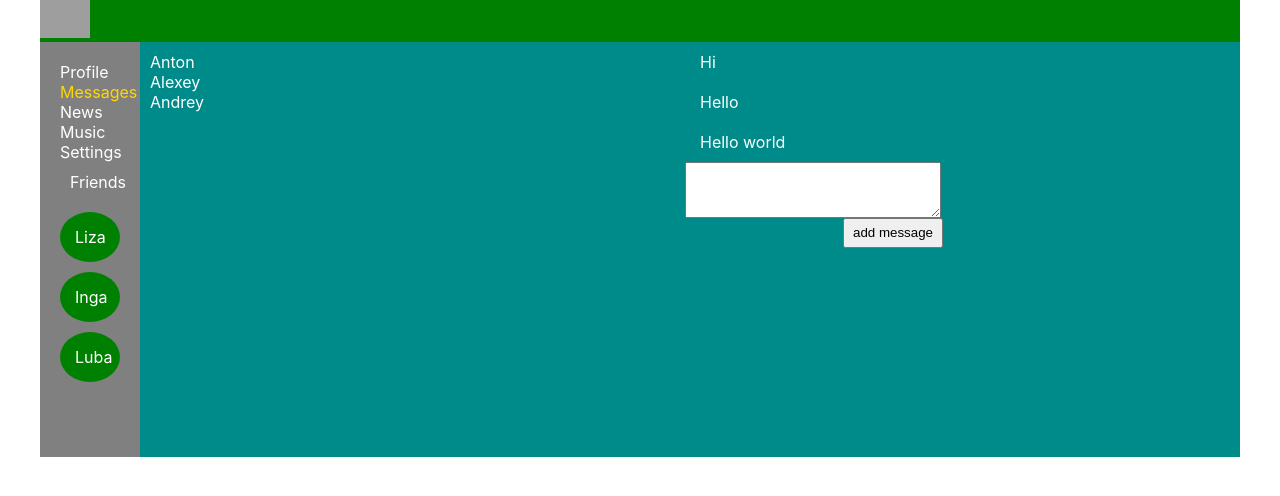
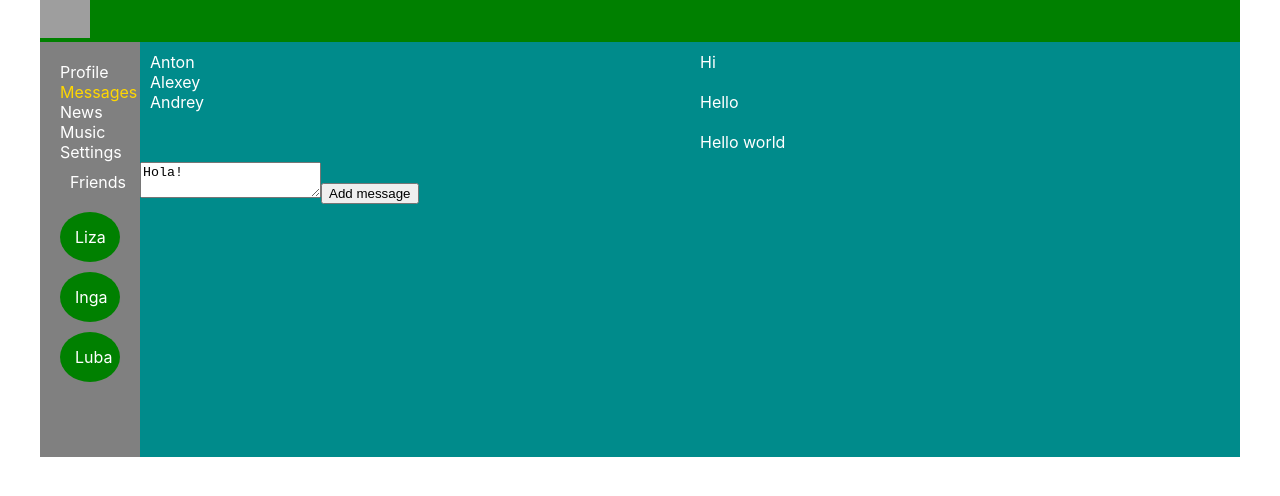
Before and after one commit to epiphysiscerebri/simple_social_network, a React (Create React App) app: page /dialogs in a window 1280 px wide. Shown: the top 496 px of the page. Built offline with nearby package versions, Linux system fonts and the light colour scheme; grey boxes are pictures that could not be loaded.

Commit message:
added function updateNewMessageText and added function addMessage

```diff
--- a/src/App.js
+++ b/src/App.js
@@ -17,8 +17,8 @@ const App = (props) => {
         <Navbar state= {props.state.navbarComponent} />
         <div className="app-wrapper-content">
           <Routes>
-            <Route path="/dialogs/*" element={<Dialogs state= {props.state.dialogsComponent} />} />
-            <Route path="/profile/*" element={<Profile state= {props.state.profileComponent} addMessage= {props.addMessage}/>} />
+            <Route path="/dialogs/*" element={<Dialogs state= {props.state.dialogsComponent} addMessage= {props.addMessage} updateNewMessageText= {props.updateNewMessageText}/>} />
+            <Route path="/profile/*" element={<Profile state= {props.state.profileComponent} addPost= {props.addPost} updateNewPostText= {props.updateNewPostText}/>} />
             <Route path="/news/*" element={<News />} />
             <Route path="/music/*" element={<Music />} />
             <Route path="/settings/*" element={<Sett />} />
@@ -30,3 +30,5 @@ const App = (props) => {
 };
 
 export default App;
+
+// addMessage={props.addMessage} updateNewMessageText={props.updateNewMessageText} newMessageText={props.newMessageText}
--- a/src/components/Dialogs/Dialogs.jsx
+++ b/src/components/Dialogs/Dialogs.jsx
@@ -1,46 +1,44 @@
 import classes from "./Dialogs.module.css";
-import { NavLink } from "react-router-dom";
 import DialogItem from "./DialogItem/DialogItem";
 import Message from "./Message/Message";
 import React from "react";
 
-
-
 const Dialogs = (props) => {
-
+  let newMessageElement = React.createRef();
 
   let dialogsElements = props.state.dialogs.map((dialog) => (
     <DialogItem name={dialog.name} id={dialog.id} />
   ));
 
-
   let messagesElements = props.state.messages.map((message) => (
     <Message message={message.message} />
   ));
 
-  let newMessageElement = React.createRef();
+  let addMessage = () => {
+    props.addMessage();
+  };
 
-  let addMessage = () => {
-    alert(newMessageElement.current.value);
-  }
-
-
+  let onMessageChange = () => {
+    let text = newMessageElement.current.value;
+    props.updateNewMessageText(text);
+  };
 
   return (
     <div>
-         <div className={classes.dialogs}>
-      <div className={classes.dialogsItem}>
-        {dialogsElements}
+      <div className={classes.dialogs}>
+        <div className={classes.dialogsItem}>{dialogsElements}</div>
+        <div className={classes.messages}>{messagesElements}</div>
       </div>
-      <div className={classes.messages}>
-        {messagesElements}
-      </div>
-
+      <textarea
+        className={classes.textArea}
+        ref={newMessageElement}
+        onChange={onMessageChange}
+        value={props.state.newMessageText}
+      />
+      <button className={classes.button} onClick={addMessage}>
+        Add message
+      </button>
     </div>
-    <textarea className={classes.textArea} ref={newMessageElement}></textarea>
-    <button className={classes.button} onClick={addMessage}>add message</button>
-    </div>
-
   );
 };
 
--- a/src/components/Dialogs/Dialogs.module.css
+++ b/src/components/Dialogs/Dialogs.module.css
@@ -19,7 +19,7 @@
     color: white;
     grid-area: messages;
 }
-
+/*
 .textArea {
     display: block;
     width: 250px;
@@ -32,4 +32,4 @@
     width: 100px;
     height: 30px;
     margin-left: 703px;
-}
+} */
--- a/src/components/Profile/MyPosts/MyPosts.jsx
+++ b/src/components/Profile/MyPosts/MyPosts.jsx
@@ -10,9 +10,13 @@ const MyPosts = (props) => {
   let postsElements = props.posts.map( post => <Post message={post.message} like={post.like} />)
 
   let addPost = () => {
+    props.addPost();
+  }
+
+  let onPostChange = () => {
     let text = newPostElement.current.value;
-    props.addMessage(text);
-    newPostElement.current.value = '';
+    props.updateNewPostText(text);
+
   }
 
   return (
@@ -20,7 +24,7 @@ const MyPosts = (props) => {
       <h3>My posts</h3>
       <div>
         <div>
-          <textarea ref={newPostElement}></textarea>
+          <textarea onChange={onPostChange} ref={newPostElement} value={props.newPostText}></textarea>
         </div>
         <div>
           <button onClick={addPost}>Add post</button>
--- a/src/components/Profile/Profile.jsx
+++ b/src/components/Profile/Profile.jsx
@@ -6,7 +6,7 @@ const Profile = (props) => {
     return (
         <div>
         <ProfileInfo />
-        <MyPosts posts= {props.state.posts} addMessage= {props.addMessage} />
+        <MyPosts posts= {props.state.posts} addPost= {props.addPost} newPostText= {props.state.newPostText} updateNewPostText= {props.updateNewPostText} />
       </div>
     );
 }
--- a/src/render.js
+++ b/src/render.js
@@ -3,17 +3,19 @@ import ReactDOM from "react-dom";
 import "./index.css";
 import App from "./App";
 import reportWebVitals from "./reportWebVitals";
-import { addMessage } from "./state";
+import { addPost, updateNewPostText, addMessage, updateNewMessageText } from "./state";
+
 
 export let rerenderEntiredTree = (state) => {
   ReactDOM.render(
     <React.StrictMode>
-      <App state={state} addMessage={addMessage} />
+      <App state={state} addPost={addPost} updateNewPostText={updateNewPostText} addMessage={addMessage} updateNewMessageText={updateNewMessageText} />
     </React.StrictMode>,
     document.getElementById("root")
   );
 };
 
+
 // If you want to start measuring performance in your app, pass a function
 // to log results (for example: reportWebVitals(console.log))
 // or send to an analytics endpoint. Learn more: https://bit.ly/CRA-vitals
--- a/src/state.js
+++ b/src/state.js
@@ -7,6 +7,7 @@ let state = {
       { id: 2, message: "Hello" },
       { id: 3, message: "Hello world" },
     ],
+    newMessageText: 'Hola!',
     dialogs: [
       { id: 1, name: "Anton" },
       { id: 2, name: "Alexey" },
@@ -24,15 +25,33 @@ let state = {
       { id: 1, message: "Hi, how are you?", like: "15" },
       { id: 2, message: "It's my first post", like: "20" },
     ],
+    newPostText: 'Samu_Rai',
   },
   settComponent: {},
 };
 
-export let addMessage = (postMessage) => {
-  let newPost= {id: 3, message: postMessage, like: "1"};
+export let addPost = () => {
+  let newPost= {id: 3, message: state.profileComponent.newPostText , like: "1"};
   state.profileComponent.posts.push(newPost);
+  state.profileComponent.newPostText = '';
   rerenderEntiredTree(state);
 }
 
+export let updateNewPostText = (newText) => {
+  state.profileComponent.newPostText= newText;
+  rerenderEntiredTree(state);
+}
+
+export let addMessage = () => {
+  let newMessage= {id: 4, message: state.dialogsComponent.newMessageText};
+  state.dialogsComponent.messages.push(newMessage);
+  state.dialogsComponent.newMessageText = '';
+  rerenderEntiredTree(state);
+}
+
+export let updateNewMessageText = (newText) => {
+  state.dialogsComponent.newMessageText= newText;
+  rerenderEntiredTree(state);
+}
 
 export default state;
```
